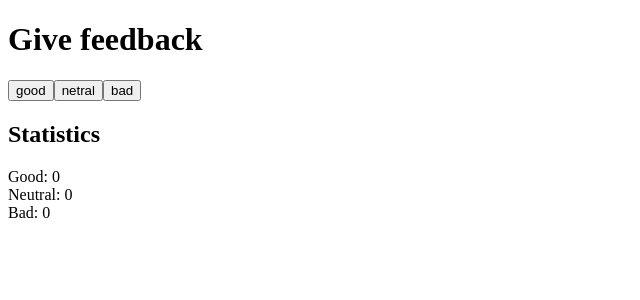
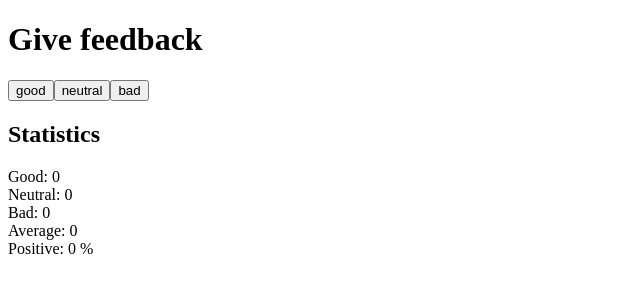
Before and after one commit to Micky-CM/Fullstack-Excercises, a React (Vite) app in the folder part1/unicafe/: page / in a window 1280 px wide. Shown: the top 300 px of the page, without its empty margins (0-640 px from the left). Built offline with nearby package versions, Linux system fonts and the light colour scheme.

Commit message:
Ejercicio 1.7 - Parte 1: Ampliación para mostrar promedio y porcentaje de positivos

```diff
--- a/part1/unicafe/src/App.jsx
+++ b/part1/unicafe/src/App.jsx
@@ -9,17 +9,24 @@ const App = ()=> {
   const [neutral, setNeutral] = useState(0)
   const [bad, setBad] = useState(0)
 
+  const total = good + neutral + bad
+  const average = total === 0 ? 0 : (good - bad) / total
+  const positive = total === 0 ? 0 : (good * 100) / total
+
   return (
     <>
       <h1>Give feedback</h1>
       <Button onClick={()=> setGood(good + 1)} text="good" />
-      <Button onClick={()=> setNeutral(neutral + 1)} text="netral" />
+      <Button onClick={()=> setNeutral(neutral + 1)} text="neutral" />
       <Button onClick={()=> setBad(bad + 1)} text="bad" />
 
       <h2>Statistics</h2>
       <StatisticParagraph text="Good: " value={good} />
       <StatisticParagraph text="Neutral: " value={neutral} />
       <StatisticParagraph text="Bad: " value={bad} />
+
+      <StatisticParagraph text="Average: " value={average} />
+      <StatisticParagraph text="Positive: " value={positive + ' %'} />
     </>
   )
 }
```
